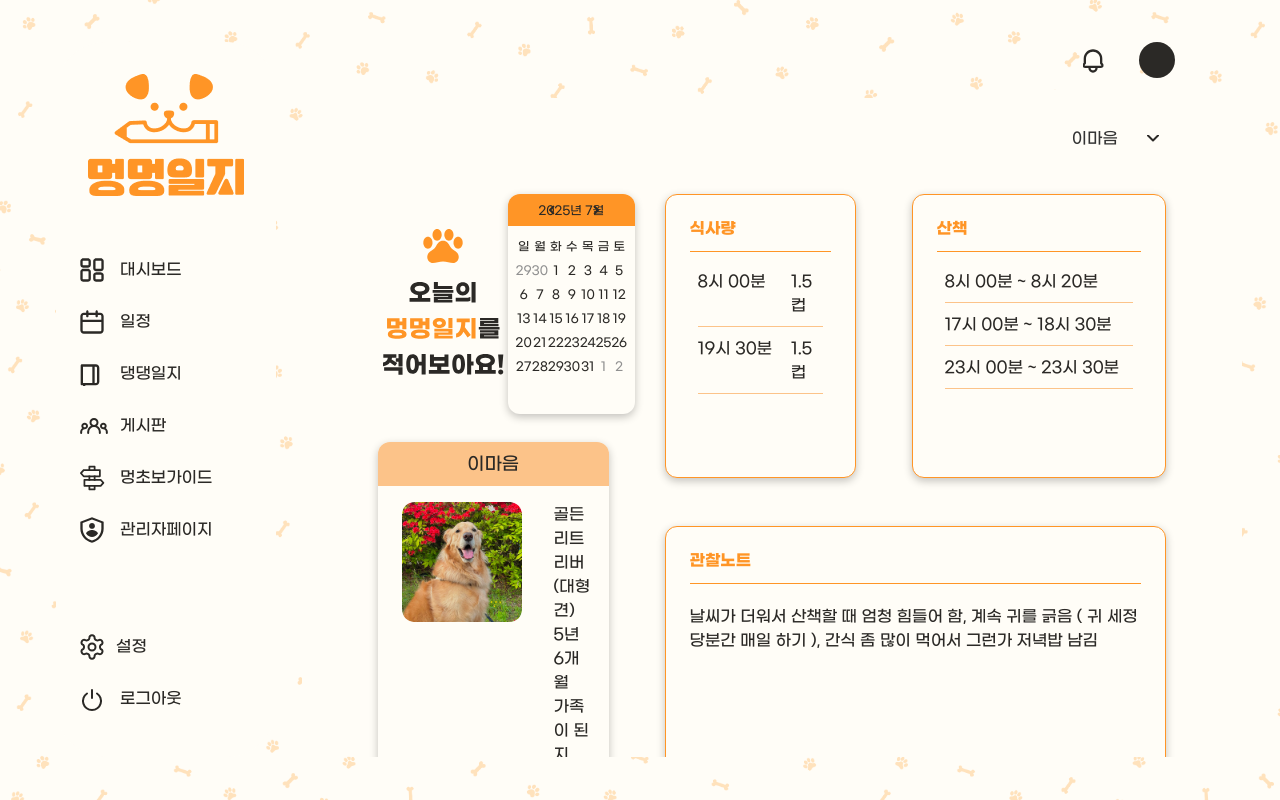
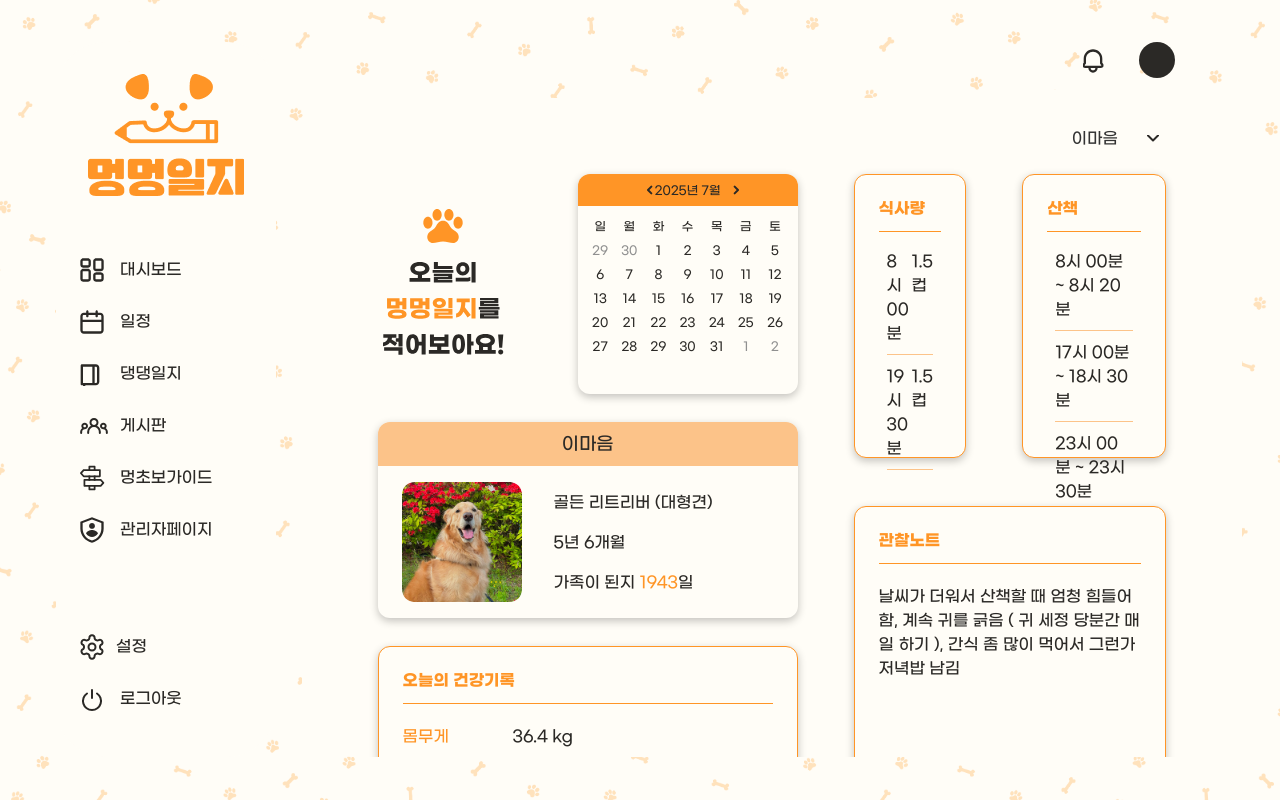
Before and after one commit to run3go/WEB4_5_404TNF_FE, a Next.js app: page /diary/1 in a window 1280 px wide. Built offline with nearby package versions, Linux system fonts and the light colour scheme.

Commit message:
💄 Style: 모바일 백신 모달 수정 / 멍멍일지 레이아웃 수정

```diff
--- a/src/app/diary/create/page.tsx
+++ b/src/app/diary/create/page.tsx
@@ -24,10 +24,10 @@ export default function DiaryCreate() {
   ];
 
   return (
-    <main className="flex h-full flex-col pt-6 pb-5 text-sm sm:m-0 sm:block sm:pt-9 sm:pb-0">
+    <main className="flex h-full flex-col pt-6 pb-5 text-sm sm:m-0 sm:block sm:w-full sm:pt-9 sm:pb-0">
       <MobileTitle title="멍멍일지" closePage={() => {}} onClick={() => {}} />
       <div className="relative flex w-full flex-col gap-6 px-4 sm:px-19">
-        <div className="flex w-full justify-between gap-6 sm:hidden sm:justify-start sm:pl-3">
+        <div className="flex justify-between gap-6 sm:hidden sm:justify-start sm:pl-3">
           <div className="flex grow-2 items-center justify-center rounded-xl border-1 border-[var(--color-primary-500)] px-4 py-[11px] leading-[1.2] sm:w-[160px]">
             2025. 7. 3
           </div>
@@ -38,8 +38,8 @@ export default function DiaryCreate() {
         <div className="absolute -top-2 right-[65px] hidden self-end text-base sm:block">
           <SelectBox options={options} width="105px" footstep />
         </div>
-        <div className="flex flex-col gap-6 sm:flex-row sm:gap-14 sm:pt-15">
-          <div className="flex w-full flex-col items-center gap-6 sm:w-105 sm:gap-7">
+        <div className="flex flex-col gap-6 sm:flex-row sm:gap-14 sm:pt-10">
+          <div className="flex flex-col items-center gap-6 sm:min-w-105 sm:gap-7">
             <div className="hidden w-full justify-between sm:flex">
               <Image src={diary} alt="오늘의 멍멍일지를 적어보아요!" />
               <Calendar selected={selected} setSelected={setSelected} />
--- a/src/components/diary/DiaryDetailClient.tsx
+++ b/src/components/diary/DiaryDetailClient.tsx
@@ -20,7 +20,7 @@ export default function DiaryDetailClient({ logId }: { logId: string }) {
   ];
 
   return (
-    <main className="flex-colpt-6 flex pt-6 pb-5 text-sm sm:m-0 sm:block sm:w-full sm:pt-9 sm:pb-0">
+    <main className="flex h-full flex-col pt-6 pb-5 text-sm sm:m-0 sm:block sm:w-full sm:pt-9 sm:pb-0">
       <MobileTitle title="멍멍일지" closePage={() => {}} />
       <div className="relative flex h-full w-full flex-col gap-6 px-4 sm:px-19">
         <div className="flex w-full justify-between gap-6 sm:hidden sm:justify-start sm:pl-3">
@@ -34,8 +34,8 @@ export default function DiaryDetailClient({ logId }: { logId: string }) {
         <div className="absolute -top-2 right-[65px] hidden self-end text-base sm:block">
           <SelectBox options={options} width="105px" footstep />
         </div>
-        <div className="flex flex-col gap-6 sm:flex-row sm:gap-14 sm:pt-15">
-          <div className="flex w-full flex-col items-center gap-6 sm:w-105 sm:gap-7">
+        <div className="flex flex-col gap-6 sm:flex-row sm:gap-14 sm:pt-10">
+          <div className="flex flex-col items-center gap-6 sm:min-w-105 sm:gap-7">
             <div className="hidden w-full justify-between sm:flex">
               <Image src={diary} alt="오늘의 멍멍일지를 적어보아요!" />
               <Calendar selected={selected} setSelected={setSelected} />
@@ -84,7 +84,7 @@ export default function DiaryDetailClient({ logId }: { logId: string }) {
                 </ul>
               </DiaryCard>
             </div>
-            <DiaryCard className="mb-7 h-full max-w-[912px]" title="관찰노트">
+            <DiaryCard className="mb-7 h-full w-full sm:mb-0" title="관찰노트">
               <p>
                 날씨가 더워서 산책할 때 엄청 힘들어 함, 계속 귀를 긁음 ( 귀 세정
                 당분간 매일 하기 ), 간식 좀 많이 먹어서 그런가 저녁밥 남김
--- a/src/components/diary/DiaryProfile.tsx
+++ b/src/components/diary/DiaryProfile.tsx
@@ -19,7 +19,7 @@ export default function DiaryProfile() {
           <span>골든 리트리버 (대형견)</span>
           <span>5년 6개월</span>
           <span>
-            가족이 된지
+            가족이 된지{' '}
             <strong className="font-medium text-[var(--color-primary-500)]">
               1943
             </strong>
--- a/src/components/profile/dog/DogProfileCard.tsx
+++ b/src/components/profile/dog/DogProfileCard.tsx
@@ -79,7 +79,7 @@ export default function DogProfileCard({
             일
           </span>
           <button
-            className="cursor-pointer self-start underline"
+            className="cursor-pointer self-start underline hover:text-[var(--color-primary-500)]"
             onClick={(e) => {
               e.stopPropagation();
               setIsVaccineModalOpen(true);
--- a/src/components/profile/dog/VaccineInput.tsx
+++ b/src/components/profile/dog/VaccineInput.tsx
@@ -14,12 +14,12 @@ export default function VaccineInput({ name }: { name: string }) {
   ];
   if (isMobile) {
     return (
-      <li className="flex w-full items-center pl-3 text-xs">
+      <li className="flex w-full items-center py-[11px] pl-3 text-xs">
         <span className="basis-5/22">{name}</span>
         <div className="basis-5/22">
           <SelectBox options={types} width="full" placeholder="유형" isCenter />
         </div>
-        <div className="relative basis-4/11">
+        <div className="relative basis-9/22">
           <input
             id="name"
             className="w-full"
@@ -27,14 +27,14 @@ export default function VaccineInput({ name }: { name: string }) {
             placeholder="yyyy / mm / dd"
           />
           <Icon
-            className="absolute top-1/2 right-0 -translate-y-1/2 scale-60"
+            className="absolute top-1/2 right-1 -translate-y-1/2 scale-60"
             width="20px"
             height="20px"
             left="-188px"
             top="-123px"
           />
         </div>
-        <div className="flex basis-2/11 items-center">
+        <div className="flex basis-1/11 items-center">
           <input
             className="w-full text-center"
             type="text"
```
